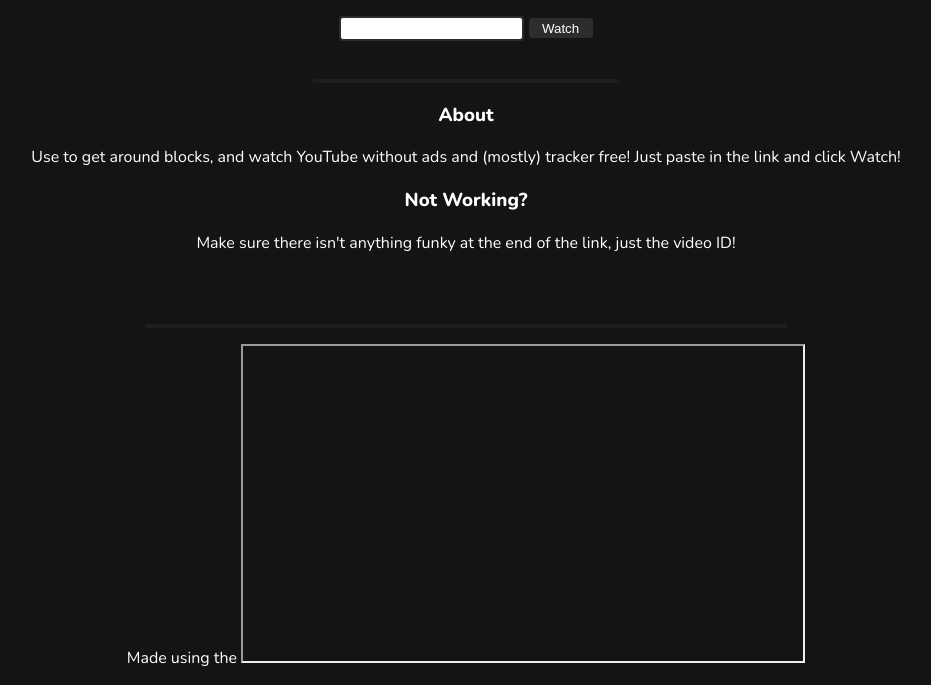
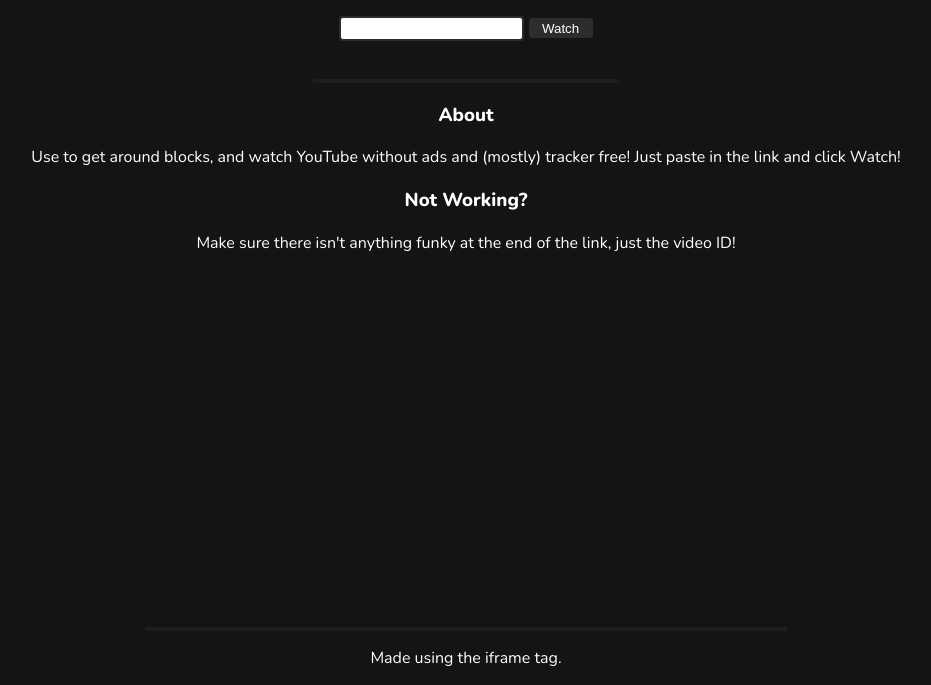
Before and after one commit to Bennebotix/youtube, a plain HTML site: page index.html in a window 1280 px wide. Shown: the part 115-800 px from the top of the page, without its empty margins (174-1105 px from the left). Drawn offline with nearby package versions, Linux system fonts and the light colour scheme.

Commit message:
Update index.html

```diff
--- a/index.html
+++ b/index.html
@@ -137,7 +137,7 @@
     </footer>
 	<script>
 	    const BennettLang = document.querySelector('#bennett');
-	    BennettLang.innerHTML = "Made using the <iframe> tag."
+	    BennettLang.innerHTML = "Made using the iframe tag."
 	    const base = "https://www.youtube-nocookie.com/embed/";
 	    const end = "?wmode=transparent&amp;iv_load_policy=3&amp;autoplay=0&amp;html5=1&amp;showinfo=0&amp;rel=0&amp;modestbranding=1&amp;playsinline=0&amp;theme=light";
 	    const strip_timestamps = /\?t=\d+/;
```
